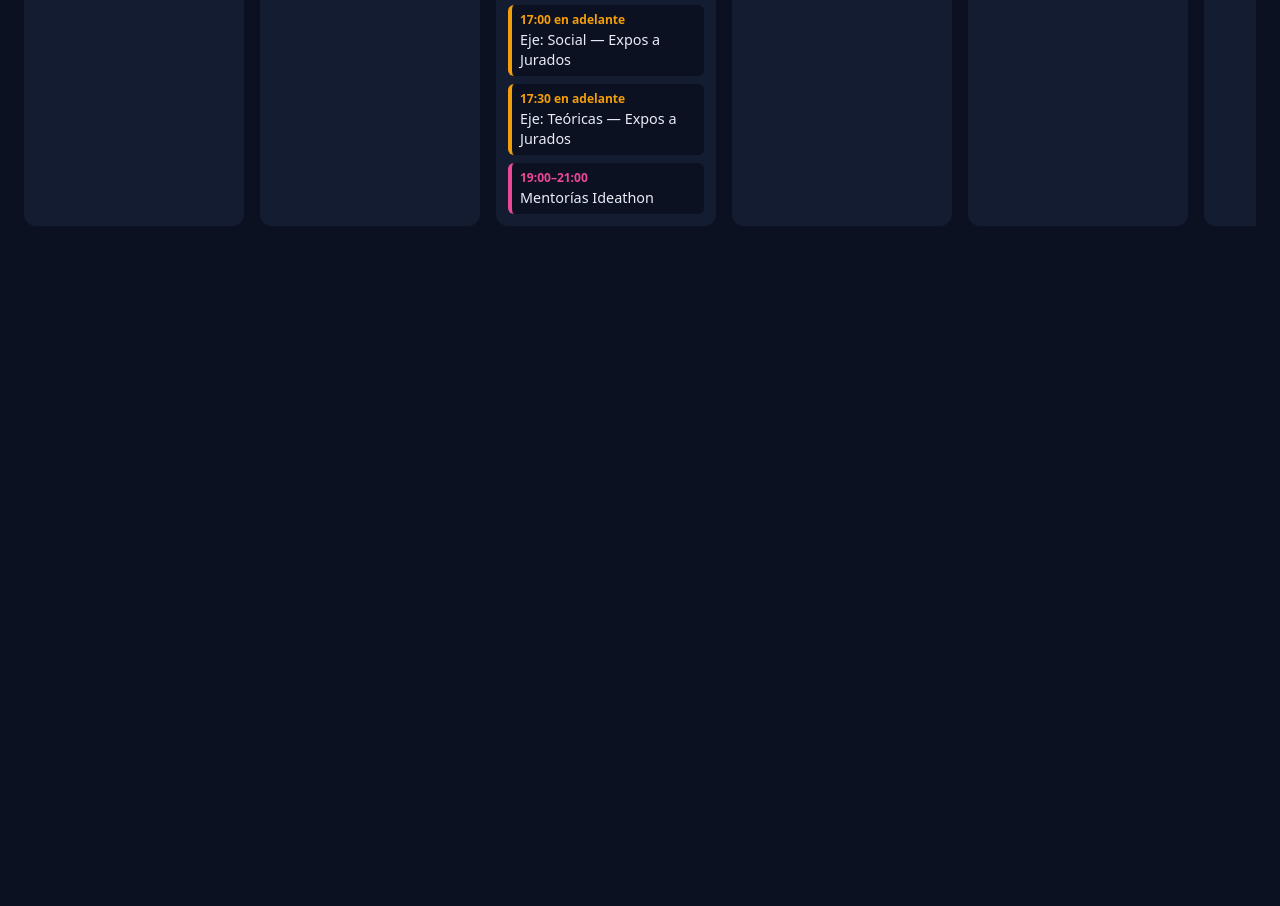
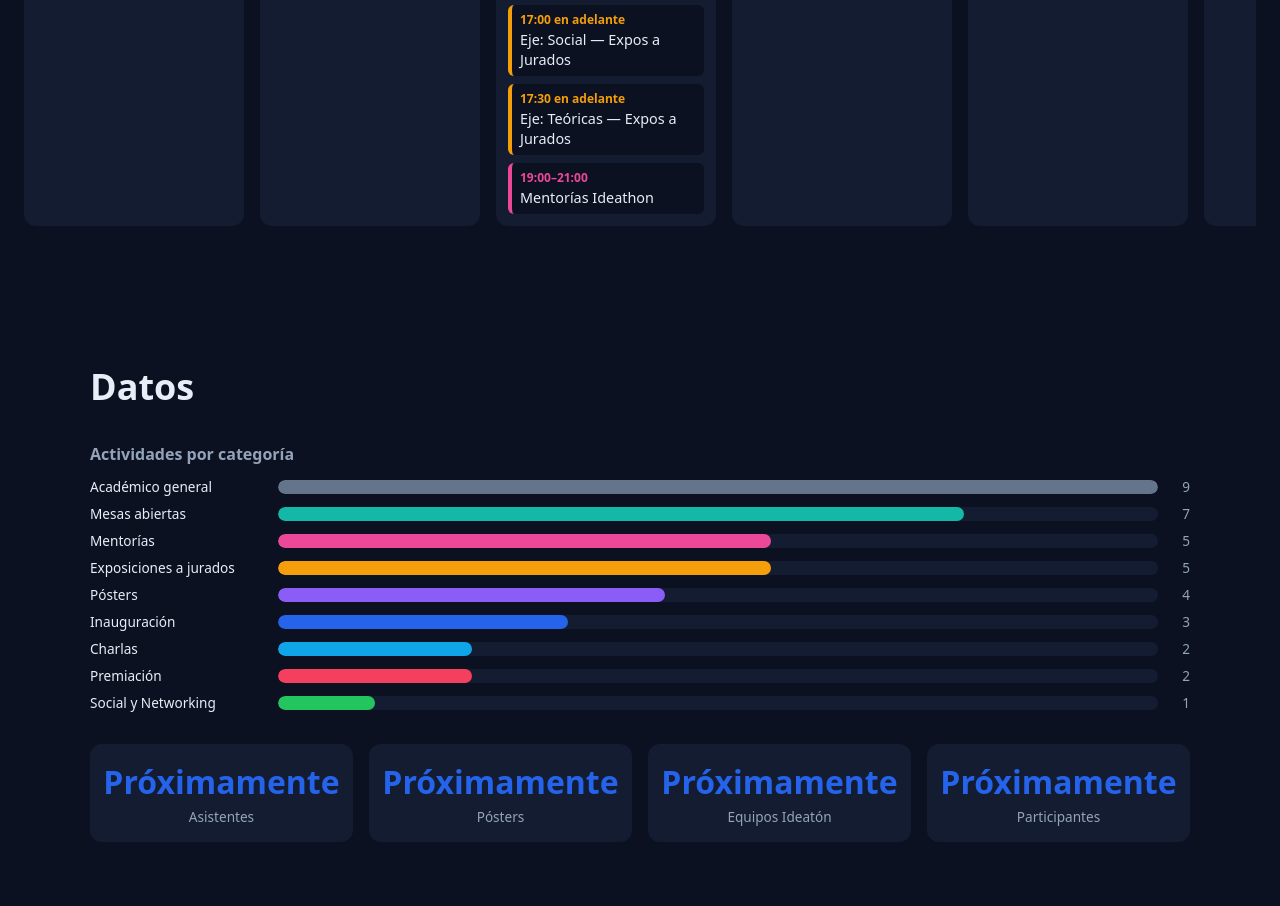
Before and after one commit to DaVas1410/yosw, an Astro site: page /es in a window 1280 px wide. Shown: the part 2143-3049 px from the top of the page. Before the commit the page ends 2441 px from the top, so only its background shows below. Built offline with nearby package versions, Linux system fonts and the light colour scheme; Astro itself is replaced by a stand-in of ours.

Commit message:
feat: add data dashboard with axes chart and live stats

```diff
--- /dev/null
+++ b/src/components/data/DataSection.astro
@@ -0,0 +1,113 @@
+---
+import { t, type Locale } from '../../i18n';
+import calendario from '../../data/calendario.json';
+import { countByCategory } from './axes';
+import LiveStats from './LiveStats.astro';
+
+interface Props {
+  lang: Locale;
+}
+
+const { lang } = Astro.props;
+const counts = countByCategory(calendario);
+const max = Math.max(...Object.values(counts), 1);
+const bars = Object.entries(counts)
+  .sort((a, b) => b[1] - a[1])
+  .map(([categoria, count]) => ({
+    categoria,
+    count,
+    pct: Math.round((count / max) * 100),
+    label: t(lang, `programa.categoria.${categoria}`),
+  }));
+---
+
+<section id="datos" class="datos">
+  <div class="datos__inner">
+    <h2 class="datos__heading">{t(lang, 'datos.heading')}</h2>
+
+    <div class="datos__chart">
+      <h3 class="datos__chart-title">{t(lang, 'datos.categorias')}</h3>
+      <div class="datos__bars">
+        {bars.map((bar) => (
+          <div class="datos__bar-row">
+            <span class="datos__bar-label">{bar.label}</span>
+            <div class="datos__bar-track">
+              <div
+                class="datos__bar-fill"
+                style={`width: ${bar.pct}%; background: var(--cat-${bar.categoria});`}
+              ></div>
+            </div>
+            <span class="datos__bar-count">{bar.count}</span>
+          </div>
+        ))}
+      </div>
+    </div>
+
+    <LiveStats lang={lang} />
+  </div>
+</section>
+
+<style>
+  .datos {
+    background: var(--color-bg);
+    color: var(--color-text);
+    padding: calc(var(--space) * 8) calc(var(--space) * 3);
+  }
+  .datos__inner {
+    max-width: 1100px;
+    margin: 0 auto;
+    display: flex;
+    flex-direction: column;
+    gap: calc(var(--space) * 4);
+  }
+  .datos__heading {
+    font-family: var(--font-display);
+    font-size: clamp(1.5rem, 3vw, 2.25rem);
+    font-weight: 700;
+    margin: 0;
+  }
+  .datos__chart {
+    display: flex;
+    flex-direction: column;
+    gap: calc(var(--space) * 1.5);
+  }
+  .datos__chart-title {
+    font-family: var(--font-body);
+    font-size: 1rem;
+    font-weight: 600;
+    color: var(--color-muted);
+    margin: 0;
+  }
+  .datos__bars {
+    display: flex;
+    flex-direction: column;
+    gap: calc(var(--space));
+  }
+  .datos__bar-row {
+    display: grid;
+    grid-template-columns: minmax(120px, 180px) 1fr auto;
+    align-items: center;
+    gap: calc(var(--space));
+  }
+  .datos__bar-label {
+    font-family: var(--font-body);
+    font-size: 0.85rem;
+  }
+  .datos__bar-track {
+    background: var(--color-surface);
+    border-radius: 999px;
+    overflow: hidden;
+    height: 0.9rem;
+  }
+  .datos__bar-fill {
+    height: 100%;
+    border-radius: 999px;
+  }
+  .datos__bar-count {
+    font-family: var(--font-body);
+    font-size: 0.85rem;
+    color: var(--color-muted);
+    min-width: 1.5rem;
+    text-align: right;
+  }
+</style>
--- /dev/null
+++ b/src/components/data/LiveStats.astro
@@ -0,0 +1,115 @@
+---
+import { t, type Locale } from '../../i18n';
+import config from '../../data/config.json';
+
+interface Props {
+  lang: Locale;
+}
+
+const { lang } = Astro.props;
+const sheetUrl = config.liveStatsSheetUrl;
+const soonLabel = t(lang, 'stats.soon');
+
+const tiles = [
+  { metric: 'attendees', label: t(lang, 'stats.attendees') },
+  { metric: 'posters', label: t(lang, 'stats.posters') },
+  { metric: 'ideaton_teams', label: t(lang, 'stats.ideaton_teams') },
+  { metric: 'participants', label: t(lang, 'stats.participants') },
+];
+---
+
+<div class="live-stats" data-sheet-url={sheetUrl} data-soon-label={soonLabel}>
+  {tiles.map((tile) => (
+    <div class="live-stats__tile" data-metric={tile.metric}>
+      <span class="live-stats__value" data-role="value">{soonLabel}</span>
+      <span class="live-stats__label">{tile.label}</span>
+    </div>
+  ))}
+</div>
+
+<style>
+  .live-stats {
+    display: grid;
+    grid-template-columns: repeat(auto-fit, minmax(160px, 1fr));
+    gap: calc(var(--space) * 2);
+  }
+  .live-stats__tile {
+    background: var(--color-surface);
+    border-radius: var(--radius);
+    padding: calc(var(--space) * 2);
+    display: flex;
+    flex-direction: column;
+    align-items: center;
+    gap: calc(var(--space) / 2);
+    text-align: center;
+  }
+  .live-stats__value {
+    font-family: var(--font-display);
+    font-size: clamp(1.25rem, 3vw, 2rem);
+    font-weight: 700;
+    color: var(--color-accent);
+  }
+  .live-stats__label {
+    font-family: var(--font-body);
+    font-size: 0.85rem;
+    color: var(--color-muted);
+  }
+</style>
+
+<script>
+  import { parseSheetRows } from './liveStats';
+
+  function animateTo(el: HTMLElement, target: number) {
+    const duration = 800;
+    const start = performance.now();
+    function frame(now: number) {
+      const progress = Math.min((now - start) / duration, 1);
+      const value = Math.round(target * progress);
+      el.textContent = value.toLocaleString();
+      if (progress < 1) requestAnimationFrame(frame);
+    }
+    requestAnimationFrame(frame);
+  }
+
+  async function init() {
+    const root = document.querySelector<HTMLElement>('.live-stats');
+    if (!root) return;
+    const sheetUrl = root.dataset.sheetUrl;
+    const soonLabel = root.dataset.soonLabel ?? '';
+    const tiles = root.querySelectorAll<HTMLElement>('.live-stats__tile');
+
+    const showSoon = () => {
+      tiles.forEach((tile) => {
+        const valueEl = tile.querySelector<HTMLElement>('[data-role="value"]');
+        if (valueEl) valueEl.textContent = soonLabel;
+      });
+    };
+
+    if (!sheetUrl) {
+      showSoon();
+      return;
+    }
+
+    try {
+      const res = await fetch(sheetUrl);
+      if (!res.ok) throw new Error('fetch failed');
+      const json = await res.json();
+      const counts = parseSheetRows(json);
+      tiles.forEach((tile) => {
+        const metric = tile.dataset.metric ?? '';
+        const valueEl = tile.querySelector<HTMLElement>('[data-role="value"]');
+        if (!valueEl) return;
+        const value = counts[metric];
+        if (typeof value === 'number' && !Number.isNaN(value)) {
+          animateTo(valueEl, value);
+        } else {
+          valueEl.textContent = soonLabel;
+        }
+      });
+    } catch {
+      showSoon();
+    }
+  }
+
+  init();
+</script>
--- /dev/null
+++ b/src/components/data/axes.ts
@@ -0,0 +1,10 @@
+import { CalendarioSchema } from '../../data/schemas';
+
+export function countByCategory(raw: unknown): Record<string, number> {
+  const data = CalendarioSchema.parse(raw);
+  const out: Record<string, number> = {};
+  for (const dia of data.dias)
+    for (const ev of dia.eventos)
+      out[ev.categoria] = (out[ev.categoria] ?? 0) + 1;
+  return out;
+}
--- /dev/null
+++ b/src/components/data/liveStats.ts
@@ -0,0 +1,12 @@
+export function parseSheetRows(rows: unknown): Record<string, number> {
+  if (!Array.isArray(rows)) return {};
+  const out: Record<string, number> = {};
+  for (const r of rows) {
+    if (!r || typeof r !== 'object') continue;
+    const metric = (r as any).metric;
+    const value = Number((r as any).value);
+    if (typeof metric !== 'string' || Number.isNaN(value)) continue;
+    out[metric] = (out[metric] ?? 0) + value;
+  }
+  return out;
+}
--- a/src/i18n/en.json
+++ b/src/i18n/en.json
@@ -16,6 +16,12 @@
   "countdown.min": "min",
   "countdown.sec": "sec",
   "stats.soon": "Coming soon",
+  "datos.heading": "Data",
+  "datos.categorias": "Activities by category",
+  "stats.attendees": "Attendees",
+  "stats.posters": "Posters",
+  "stats.ideaton_teams": "Ideatón Teams",
+  "stats.participants": "Participants",
   "about.intro": "Yachay Open Science Week 2026 is an interdisciplinary open-science congress bringing together students, researchers, and innovators at Yachay Tech from October 19–24, 2026.",
   "about.objective": "Our goal is to drive open collaboration across disciplines, connecting scientific and technological talent from Ecuador and the region.",
   "about.stat.ejes": "Thematic pillars",
--- a/src/i18n/es.json
+++ b/src/i18n/es.json
@@ -16,6 +16,12 @@
   "countdown.min": "min",
   "countdown.sec": "seg",
   "stats.soon": "Próximamente",
+  "datos.heading": "Datos",
+  "datos.categorias": "Actividades por categoría",
+  "stats.attendees": "Asistentes",
+  "stats.posters": "Pósters",
+  "stats.ideaton_teams": "Equipos Ideatón",
+  "stats.participants": "Participantes",
   "about.intro": "Yachay Open Science Week 2026 es un congreso interdisciplinario de ciencia abierta que reúne a estudiantes, investigadores e innovadores en Yachay Tech del 19 al 24 de octubre de 2026.",
   "about.objective": "Nuestro objetivo es impulsar la colaboración abierta entre disciplinas, conectando talento científico y tecnológico de Ecuador y la región.",
   "about.stat.ejes": "Ejes temáticos",
--- a/src/pages/[lang]/index.astro
+++ b/src/pages/[lang]/index.astro
@@ -6,6 +6,7 @@ import Hero from '../../components/Hero.astro';
 import About from '../../components/About.astro';
 import EjesSection from '../../components/EjesSection.astro';
 import ProgramTimeline from '../../components/timeline/ProgramTimeline.astro';
+import DataSection from '../../components/data/DataSection.astro';
 export function getStaticPaths() {
   return LOCALES.map((lang) => ({ params: { lang } }));
 }
@@ -17,4 +18,5 @@ const lang = Astro.params.lang as Locale;
   <About lang={lang} />
   <EjesSection lang={lang} />
   <ProgramTimeline lang={lang} />
+  <DataSection lang={lang} />
 </Base>
```
Also changed, not shown: src/components/data/axes.test.ts (added, +16 -0 lines), src/components/data/liveStats.test.ts (added, +13 -0 lines).
